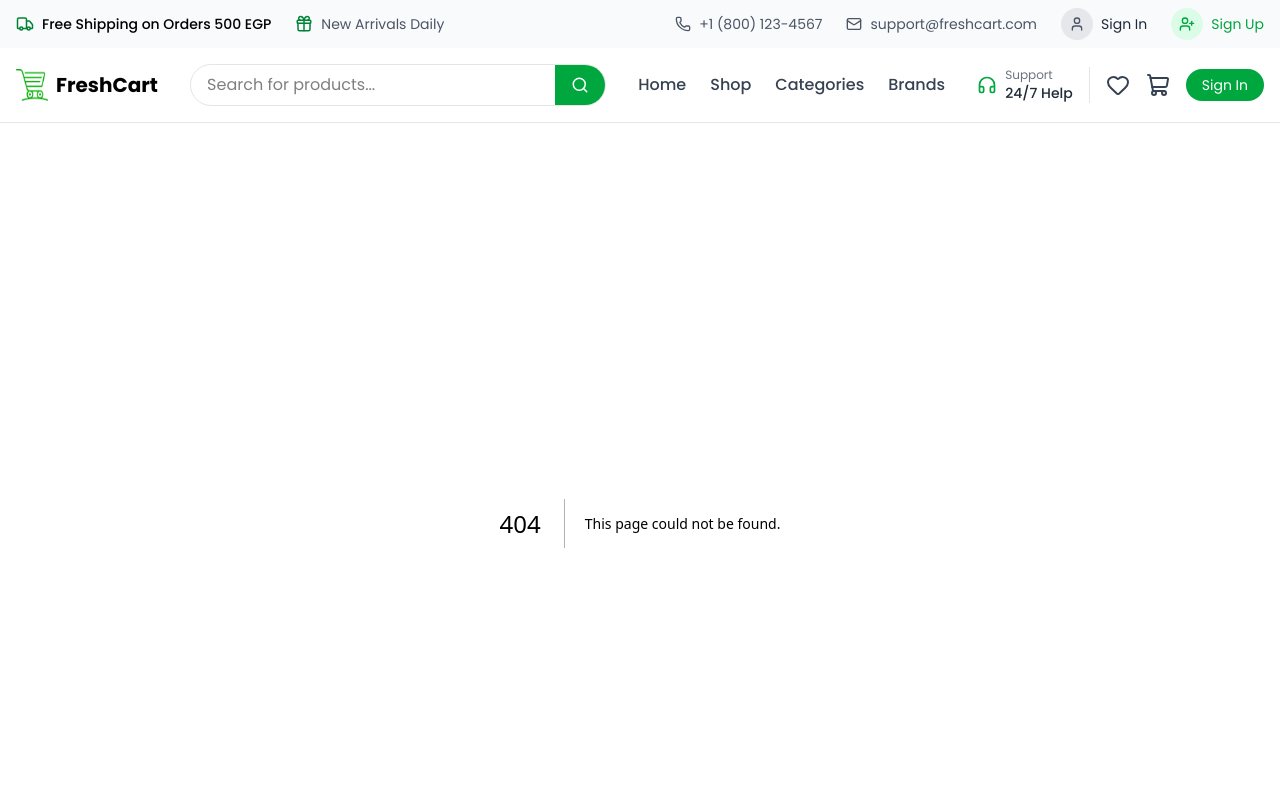
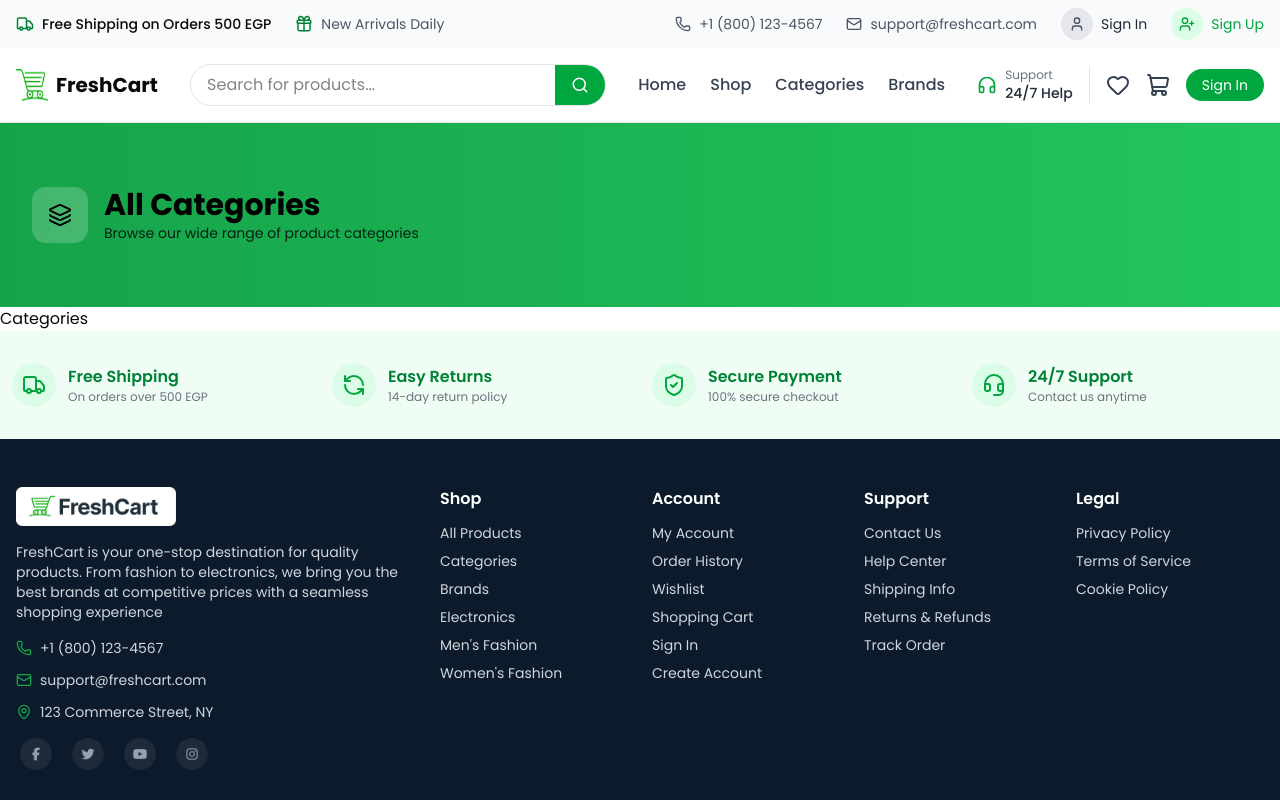
Before and after one commit to SamarZeinah/E-commerce, a Next.js app: page /Store/categories in a window 1280 px wide. Before the commit this address had no page. Shown: the top 800 px of the page. Built offline with nearby package versions, Linux system fonts and the light colour scheme.

Commit message:
implement category-layout

```diff
--- /dev/null
+++ b/src/app/Store/brands/page.tsx
@@ -0,0 +1,25 @@
+
+import HeaderBanner from "@/app/_components/HeaderBanner";
+import { Tag } from "lucide-react";
+
+export default function BrandsPage() {
+  return (
+    <>
+    <div className="bg-red-500">
+ <HeaderBanner
+        title="Top Brands"
+        subtitle="Shop from your favorite brands"
+        icon={<Tag />}
+
+      />
+    </div>
+
+
+      {/* باقي الصفحة */}
+        <div>
+        <h2>Brands</h2>
+
+      </div>
+    </>
+  );
+}
--- /dev/null
+++ b/src/app/Store/categories/page.tsx
@@ -0,0 +1,28 @@
+
+
+import HeaderBanner from "@/app/_components/HeaderBanner";
+import { Layers } from "lucide-react";
+
+export default function CategoriesPage() {
+  return (
+    <>
+    <div className="bg-gradient-to-r from-[#16A34A] to-[#22C55E] text-white">
+
+        <HeaderBanner
+        title="All Categories"
+
+        subtitle="Browse our wide range of product categories"
+        icon={<Layers />}
+
+      />
+    </div>
+
+
+      {/* باقي الصفحة */}
+      <div>
+        <h2>Categories</h2>
+
+      </div>
+    </>
+  );
+}
--- /dev/null
+++ b/src/app/_components/HeaderBanner.tsx
@@ -0,0 +1,30 @@
+import React, { ReactNode } from "react";
+
+type Props = {
+  title: string;
+  subtitle: string;
+  icon: ReactNode;
+
+};
+
+export default function HeaderBanner({
+  title,
+  subtitle,
+  icon,
+
+}: Props) {
+  return (
+    <div className={`w-full py-16 px-8 text-black`}>
+      <div className="flex items-center gap-4">
+        <div className="bg-white/20 p-4 rounded-xl">
+          {icon}
+        </div>
+
+        <div>
+          <h1 className="text-3xl font-bold">{title}</h1>
+          <p className="text-sm opacity-80">{subtitle}</p>
+        </div>
+      </div>
+    </div>
+  );
+}
```
